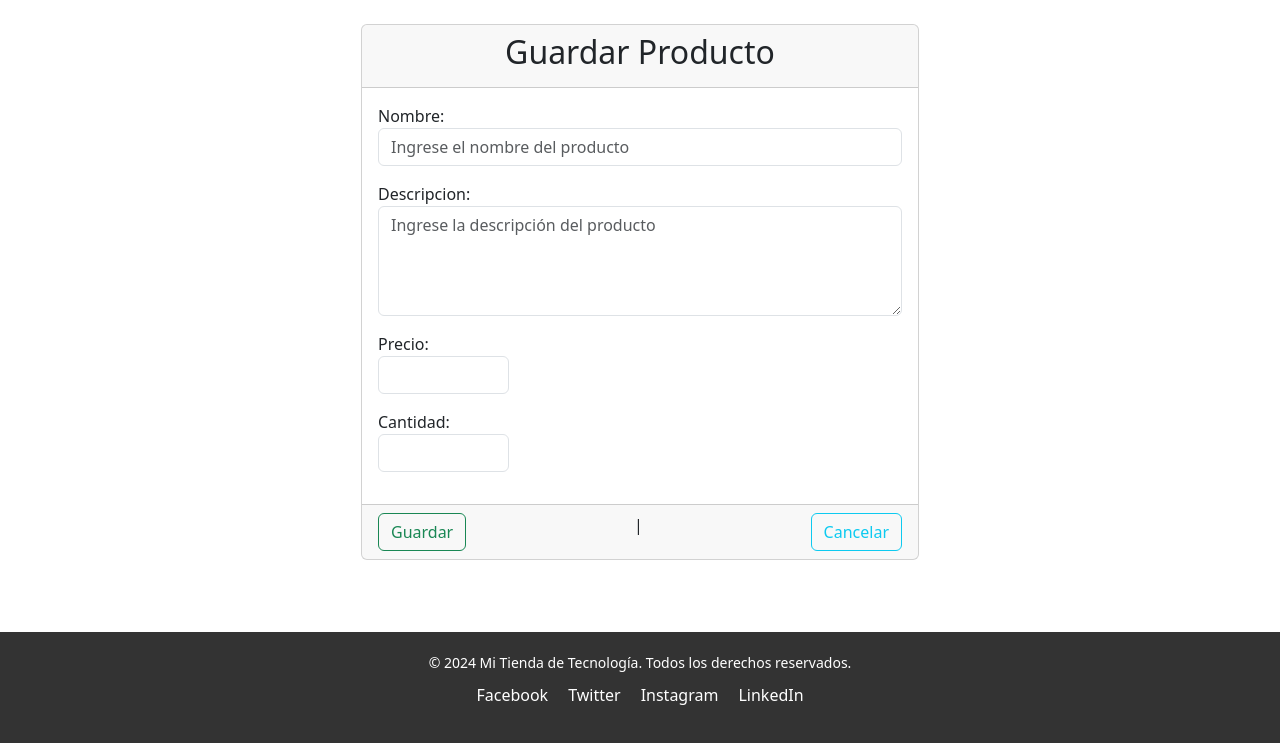
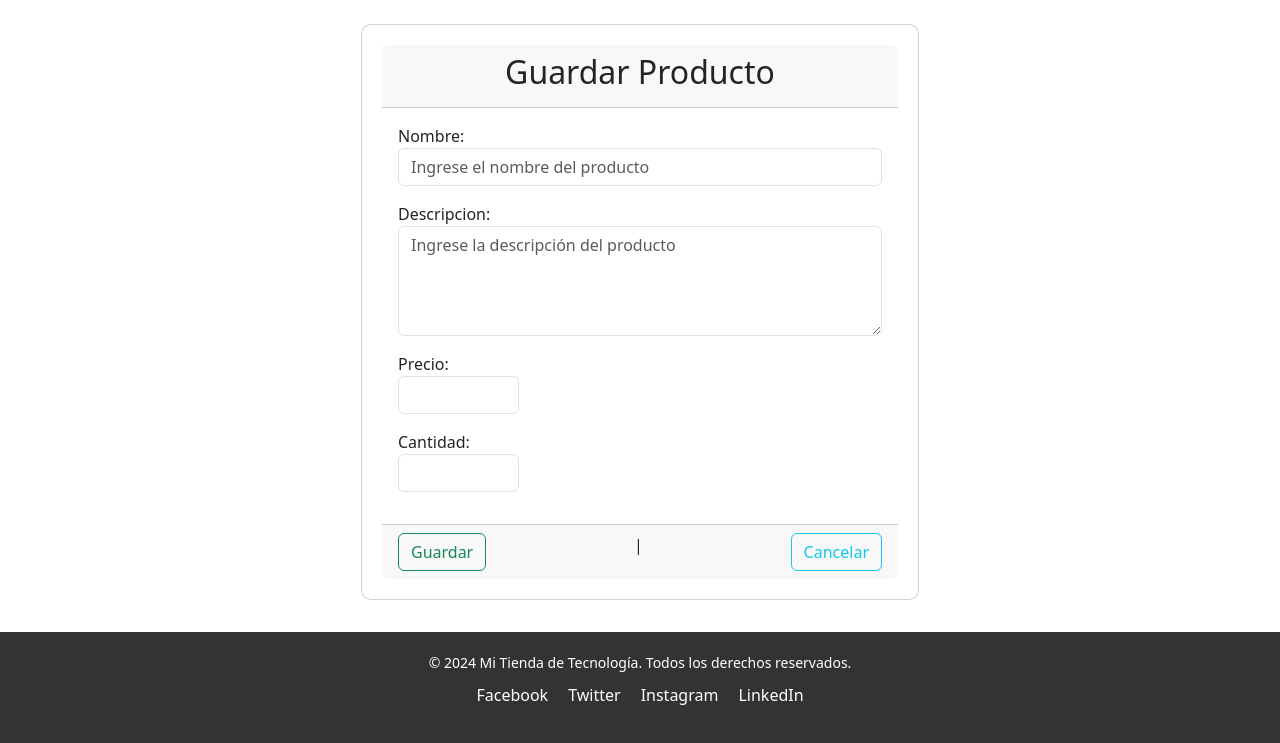
Before and after one commit to dani3lm3na1999/POO_SistemaWeb_2024, a Django app: page /productos/nuevo in a window 1280 px wide. Shown: the part 57-800 px from the top of the page. Run offline with Django 5.2, Linux system fonts and the light colour scheme.

Commit message:
Clase 15 - Final

```diff
--- a/producto/templates/pages/producto_detail.html
+++ b/producto/templates/pages/producto_detail.html
@@ -1,4 +1,9 @@
 {% extends "base.html" %}
+
+{% load static %}
+{% block estilos %}
+<link rel="stylesheet" href="{% static 'producto/css/producto_crud.css' %}">
+{% endblock %}
 
 {% block contenido %}
     <div class="container">
--- a/producto/templates/pages/producto_form.html
+++ b/producto/templates/pages/producto_form.html
@@ -1,4 +1,9 @@
 {% extends "base.html" %}
+
+{% load static %}
+{% block estilos %}
+<link rel="stylesheet" href="{% static 'producto/css/producto_crud.css' %}">
+{% endblock %}
 
 {% block contenido %}
 <div class="container mt-4">
--- a/producto/views.py
+++ b/producto/views.py
@@ -21,9 +21,17 @@ def hola_mundo(request):
 def inicio(request):
     autenticado = False
 
+    # Mi variables productos
+    productos =  Productos.objects.all().order_by("-ProductoId") # [{},{}]
+
+    # Devolver el producto con menor stock (existencia/cantidad)
+    producto = Productos.objects.filter(Cantidad__lt=5).order_by("Cantidad").first()
+
     contexto = {
         "esta_autenticado": autenticado,
-        "user": usuario
+        "user": usuario,
+        "productos": productos,
+        "low_stock_count": producto.Nombre
     }
     return render(request, 'pages/index.html', contexto)
 
--- /dev/null
+++ b/static/producto/css/producto_crud.css
@@ -0,0 +1,13 @@
+main {
+    display: flex;
+    justify-content: center;
+    align-items: center;
+    height: 75vh;
+}
+
+.card {
+    padding: 20px;
+    box-shadow: 0px, 4px, 8px rgb(195, 195, 195);
+    border-radius: 10px;
+    background-color: #fff;
+}
```
Also changed, not shown: producto/templates/pages/producto_delete.html (+11 -1 lines).
